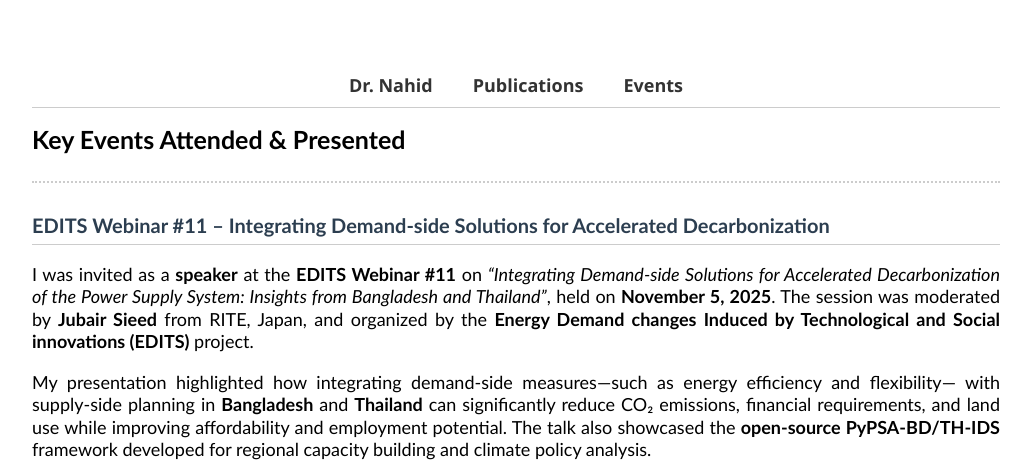
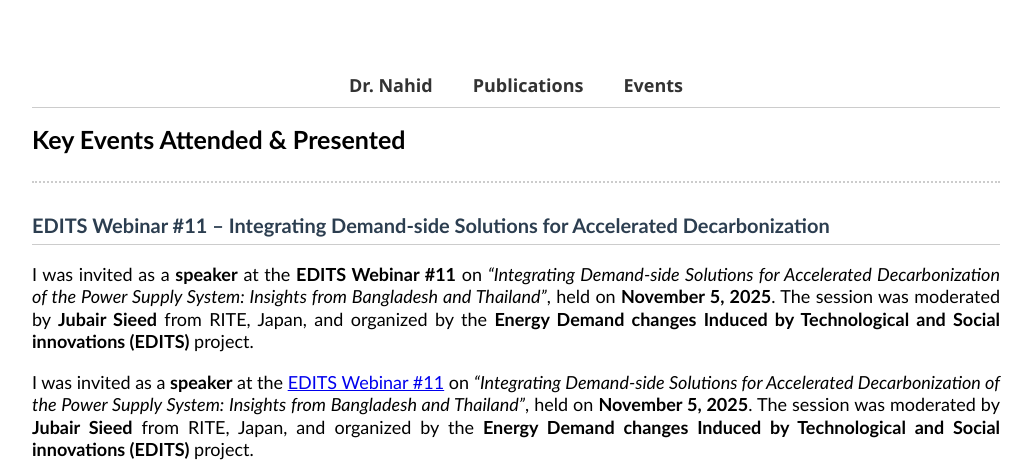
Before and after one commit to FiruzAhamed/firuzahamed.github.io, a Jekyll site: the page built from events.md, in a window 1280 px wide and 900 px high, cut to the strip 0-475 px from the top of the window. Shown: the whole strip, without its empty margins (124-1155 px from the left). Built offline with Jekyll 4.4.1, drawn with Linux system fonts in a browser that asks for light colours.

Commit message:
Update events.md
Signed-off-by: Firuz Ahamed Nahid <122635742+FiruzAhamed@users.noreply.github.com>

```diff
--- a/events.md
+++ b/events.md
@@ -29,11 +29,12 @@
   </p>
 
   <p>
-    My presentation highlighted how integrating demand-side measures—such as energy efficiency and flexibility—
-    with supply-side planning in <strong>Bangladesh</strong> and <strong>Thailand</strong> can
-    significantly reduce CO₂ emissions, financial requirements, and land use while improving affordability
-    and employment potential. The talk also showcased the <strong>open-source PyPSA-BD/TH-IDS</strong> framework
-    developed for regional capacity building and climate policy analysis.
+    I was invited as a <strong>speaker</strong> at the
+    <a href="https://www.eiee.org/event/edits-webinar-7/" target="_blank">EDITS Webinar #11</a> on
+    <em>“Integrating Demand-side Solutions for Accelerated Decarbonization of the Power Supply System:
+    Insights from Bangladesh and Thailand”</em>, held on <strong>November 5, 2025</strong>.
+    The session was moderated by <strong>Jubair Sieed</strong> from RITE, Japan, and organized by
+    the <strong>Energy Demand changes Induced by Technological and Social innovations (EDITS)</strong> project.
   </p>
 
   <div style="display: flex; justify-content: center;">
```
